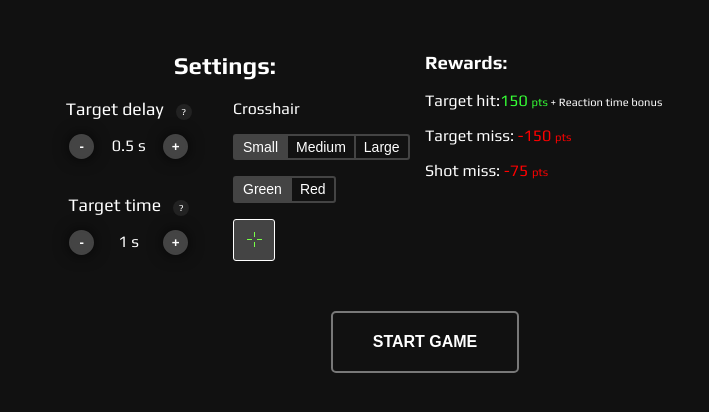
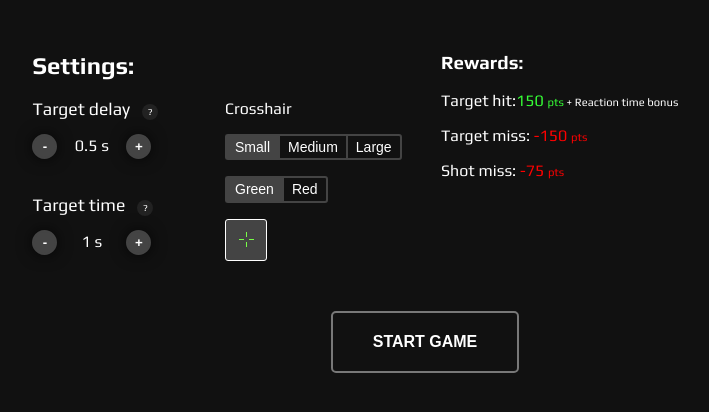
Before and after one commit to vasekhervert/aim-practice, a React (Create React App) app: page / in a window 1280 px wide. Shown: the top 412 px of the page, without its empty margins (215-924 px from the left). Built offline with nearby package versions, Linux system fonts and the light colour scheme.

Commit message:
small layout changes

```diff
--- a/src/app.scss
+++ b/src/app.scss
@@ -172,7 +172,7 @@ button {
   width: 20px;
   height: 20px;
   border-radius: 50%;
-  background-color: #36ff36;
+  background-color: #fb00ff;
   position: absolute;
   box-shadow: 0px 0px 15px 0px rgba(0, 0, 0, 0.75);
 }
--- a/src/components/Settings.js
+++ b/src/components/Settings.js
@@ -26,11 +26,11 @@ export default function Settings() {
   };
 
   return (
-    <div className="grid grid-col-2 max-w-800">
+    <div className="grid grid-col-2 max-w-800 gap-8">
       <div className="settings grid-half">
-        <h2>Settings: </h2>
+        <h2 className="text-left">Settings: </h2>
         <div className="grid grid-col-2 gap-4">
-          <div className="grid-half">
+          <div className="grid-half text-left">
             <div className="settings-field">
               <div className="label">
                 Target delay{" "}
```
